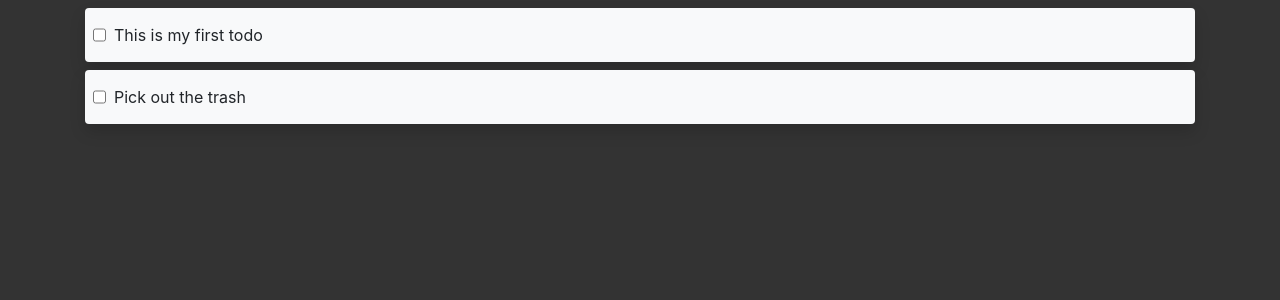
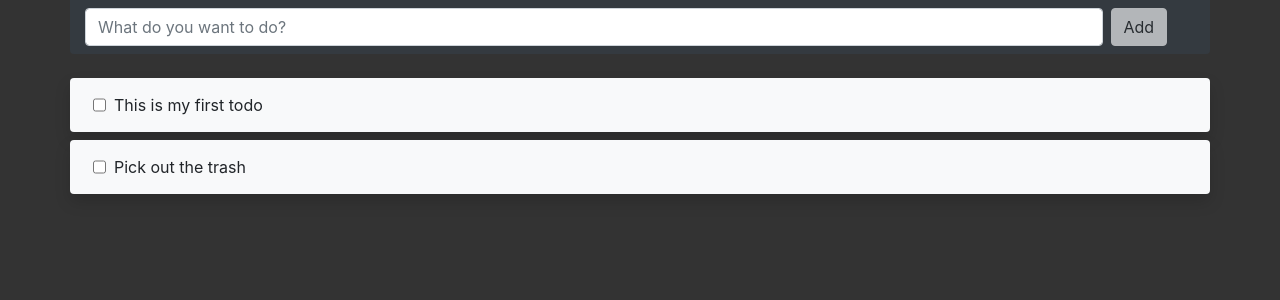
Before and after one commit to magnuslundin/SimpleTodo, a Vue app: page / in a window 1280 px wide. Shown: the top 300 px of the page. Built offline with nearby package versions, Linux system fonts and the light colour scheme.

Commit message:
Make it possible to add and remove todo items

```diff
--- a/src/components/Todo.vue
+++ b/src/components/Todo.vue
@@ -1,7 +1,11 @@
 <template>
-    <div class="row">
+    <div>
+        <todo-add-item
+            v-on:itemAdded="addTodoItem($event)"
+        />
         <todo-list-item
             v-for="item in todoItems"
+            v-on:deleteItem="removeTodoItem($event)"
             :key="item.id"
             :todoItem="item"
         />
@@ -10,13 +14,31 @@
 
 <script>
 import TodoListItem from './TodoListItem';
+import TodoAddItem from './TodoAddItem';
 
 export default {
     components: {
-        TodoListItem
+        TodoListItem,
+        TodoAddItem
+    },
+    methods: {
+        addTodoItem: function (newItemTitle) {
+            var date = new Date ();
+            this.todoItems.push({
+                id: ++this.itemIdCounter,
+                title: newItemTitle,
+                description: '',
+                completed: false,
+                added: date.getFullYear()+'-'+date.getMonth()+'-'+date.getDay()
+            });
+        },
+        removeTodoItem: function (id) {
+            this.todoItems = this.todoItems.filter (item => item.id !== id);
+        }
     },
     data: function () {
         return {
+            itemIdCounter: 2,
             todoItems: [
                 {
                     id: 1,
--- /dev/null
+++ b/src/components/TodoAddItem.vue
@@ -0,0 +1,36 @@
+<template>
+    <div class="row">
+        <div class="col-12 mb-3 py-2 rounded-bottom bg-dark">
+            <div class="form-inline">
+                <input
+                    v-model="newItemTitle"
+                    class="form-control col-lg-11"
+                    type="text"
+                    placeholder="What do you want to do?"
+                />
+                <button
+                    class="btn btn-light ml-2"
+                    v-on:click="addItem ()"
+                    :disabled="newItemTitle.length < 3"
+                >Add</button>
+            </div>
+        </div>
+    </div>
+</template>
+
+<script>
+export default {
+    name: 'TodoAddItem',
+    methods: {
+        addItem () {
+            this.$emit('itemAdded', this.newItemTitle);
+            this.newItemTitle = '';
+        }
+    },
+    data: function () {
+        return {
+            newItemTitle: ''
+        }
+    }
+}
+</script>
--- a/src/components/TodoListItem.vue
+++ b/src/components/TodoListItem.vue
@@ -1,4 +1,5 @@
 <template>
+    <div class="row">
         <div class="col-12 bg-light rounded shadow py-2 mt-2">
             <div class="form-inline">
                 <div class="ml-2">
@@ -24,7 +25,11 @@
                     class="ml-auto mr-2"
                     v-if="todoItem.completed"
                 >
-                <button class="btn btn-danger">Delete</button>
+                    <button
+                        class="btn btn-danger"
+                        v-on:click="$emit('deleteItem', todoItem.id)"
+                    >Delete</button>
+                </div>
             </div>
         </div>
     </div>
@@ -32,6 +37,7 @@
 
 <script>
 export default {
+    name: 'TodoListItem',
     props: ['todoItem']
 }
 </script>
```
Lines whose indentation alone changed are shown as unchanged.
